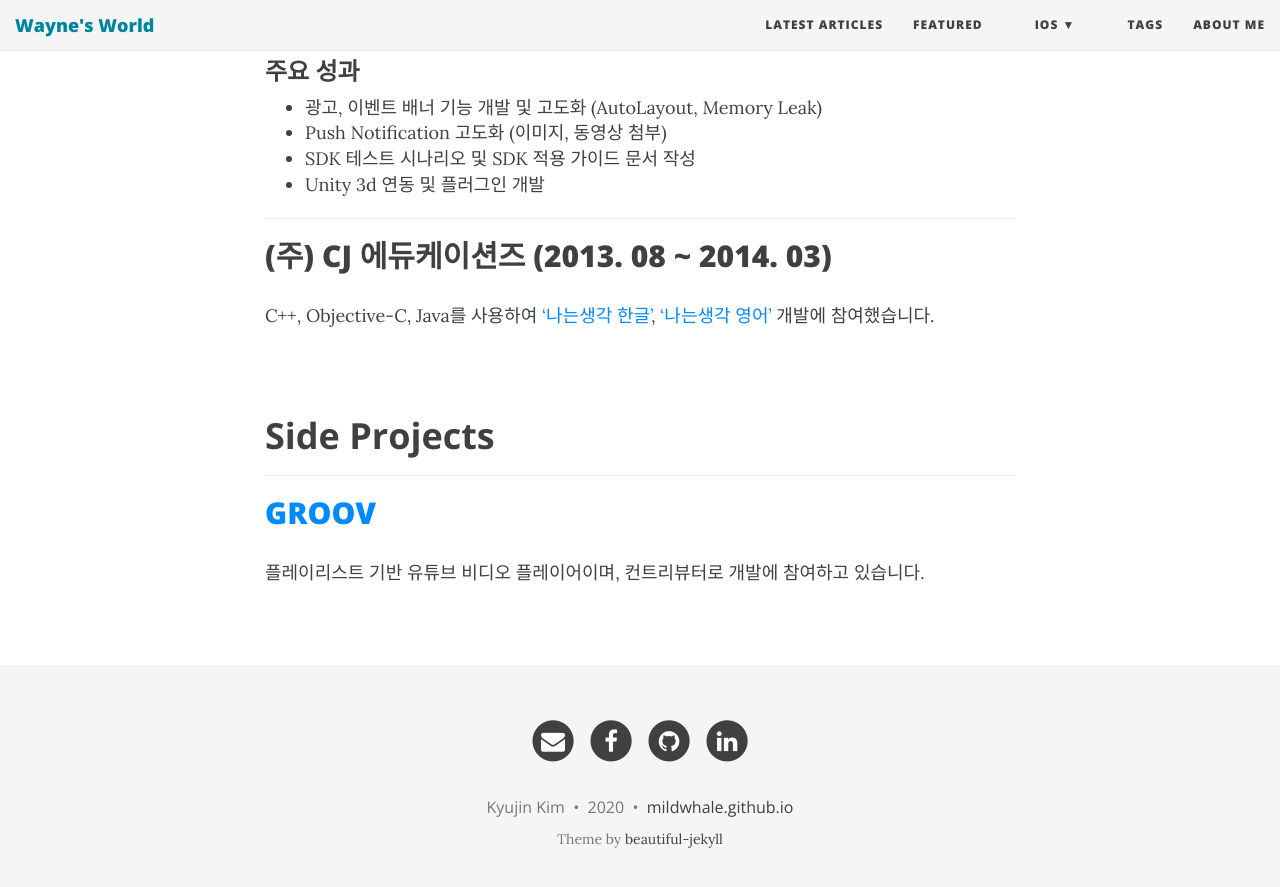
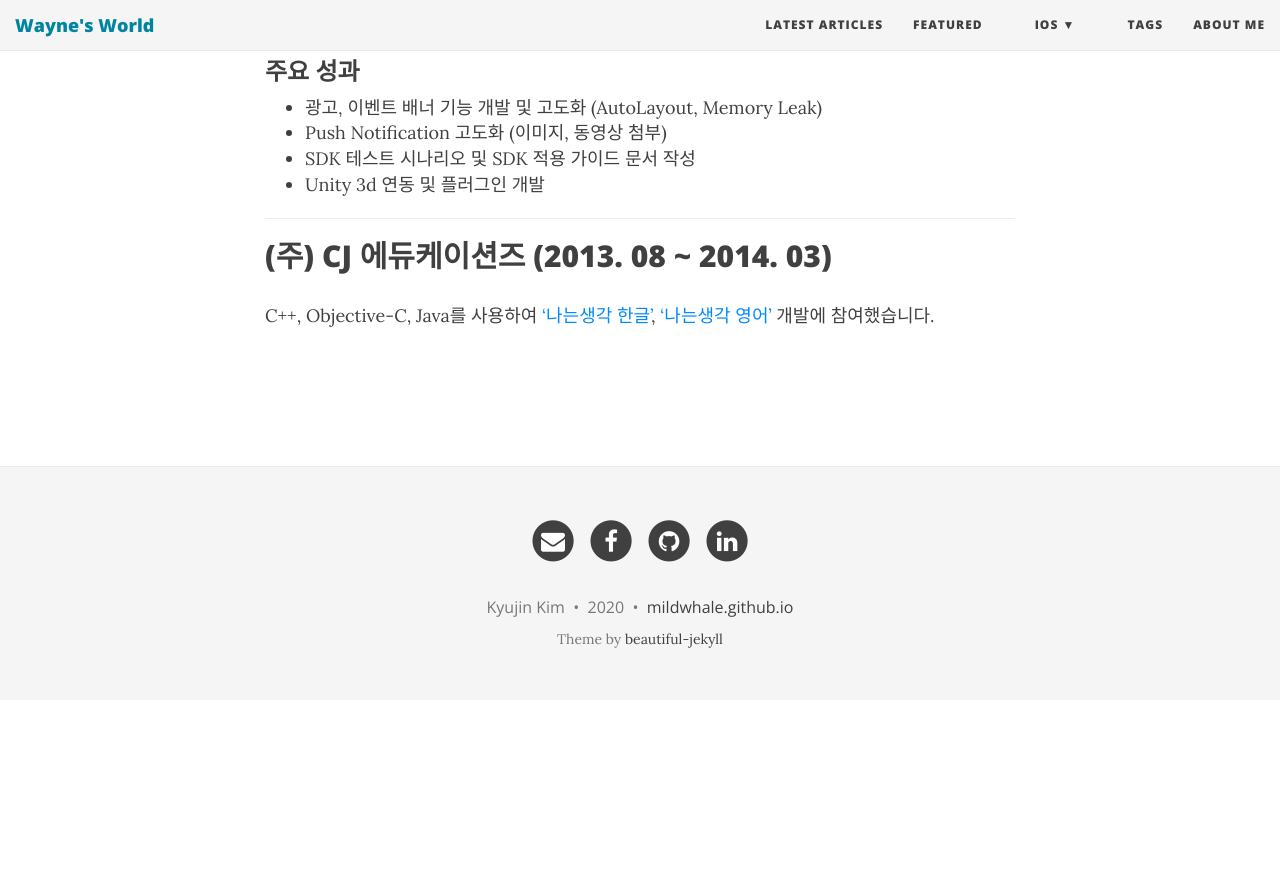
Before and after one commit to Mildwhale/mildwhale.github.io, a Jekyll site: the page built from aboutme.md, in a window 1280 px wide and 900 px high, scrolled down 1850 px. Shown: the top 887 px of the window. Built offline with Jekyll 4.4.1, drawn with Linux system fonts in a browser that asks for light colours; nearby versions of some CDN libraries; after the commit the page ends 2550 px from its top, so only the background shows below that.

Commit message:
Update aboutme.md

```diff
--- a/aboutme.md
+++ b/aboutme.md
@@ -61,8 +61,3 @@ HIVE SDK는 모바일 플랫폼이 제공하는 결제와 Notification, 컴투
 C++, Objective-C, Java를 사용하여 ['나는생각 한글'](https://www.youtube.com/watch?v=0GNEoqaUevs), ['나는생각 영어'](https://www.youtube.com/watch?v=Yjl8Pceo0Zs) 개발에 참여했습니다.
 
 <br/>
-
-# **Side Projects**
----
-## [GROOV](https://apps.apple.com/kr/app/groov/id1138262409?l=en)
-플레이리스트 기반 유튜브 비디오 플레이어이며, 컨트리뷰터로 개발에 참여하고 있습니다.
```
